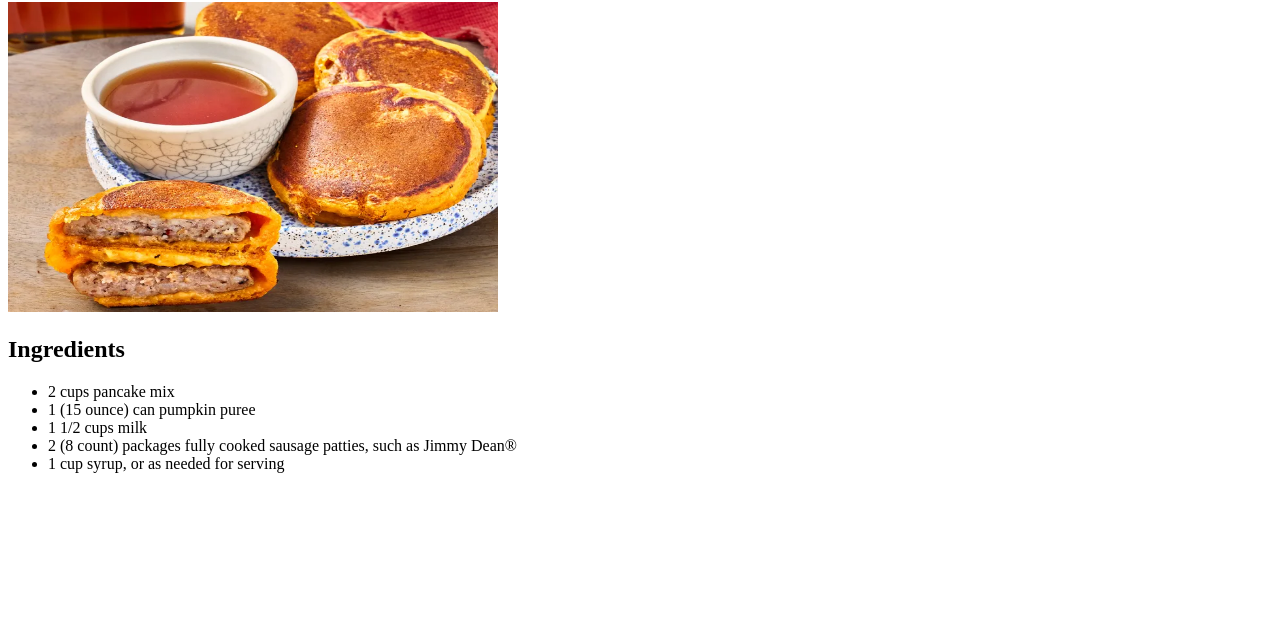
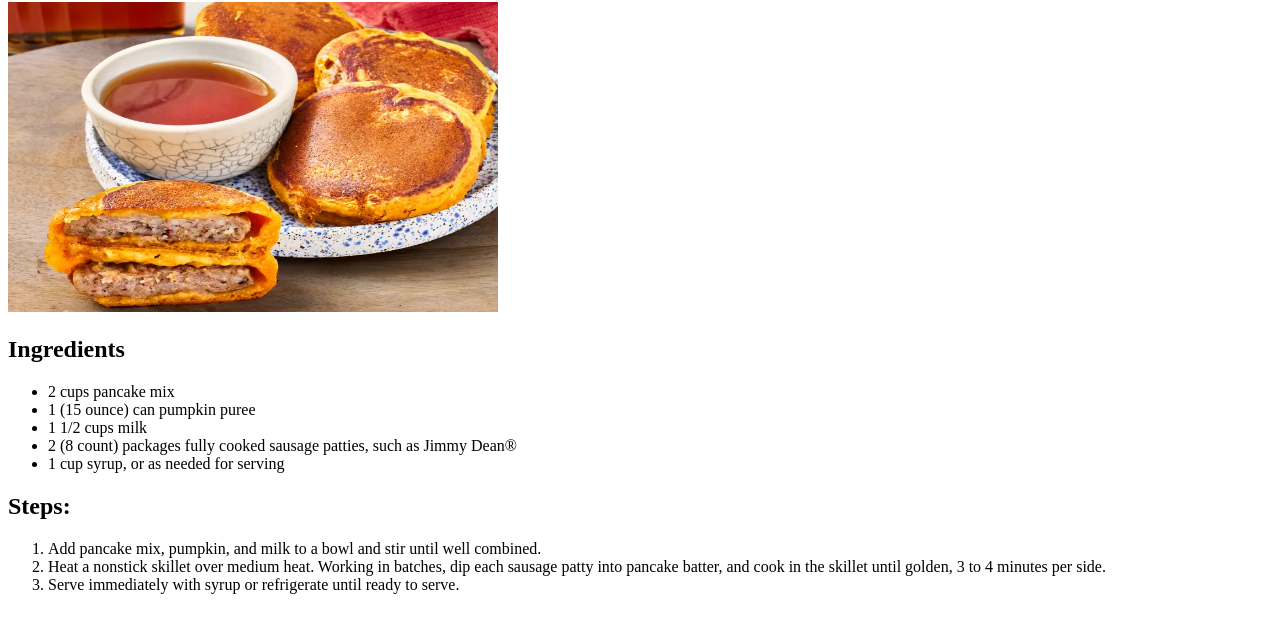
Before and after one commit to C-Au/odin-recipes, a plain HTML site: page recipes/pumkin_sausage_pancakes.html in a window 1280 px wide. Shown: the part 104-736 px from the top of the page. Drawn offline with Linux system fonts and the light colour scheme.

Commit message:
Add steps section to Easy Pumpkin Sausage Pancakes recipe

```diff
--- a/recipes/pumkin_sausage_pancakes.html
+++ b/recipes/pumkin_sausage_pancakes.html
@@ -24,5 +24,11 @@
       </li>
       <li>1 cup syrup, or as needed for serving</li>
     </ul>
+    <h2>Steps:</h2>
+    <ol>
+        <li> Add pancake mix, pumpkin, and milk to a bowl and stir until well combined.</li>
+        <li>Heat a nonstick skillet over medium heat. Working in batches, dip each sausage patty into pancake batter, and cook in the skillet until golden, 3 to 4 minutes per side.</li>
+        <li>Serve immediately with syrup or refrigerate until ready to serve.</li>
+    </ol>
   </body>
 </html>
```
